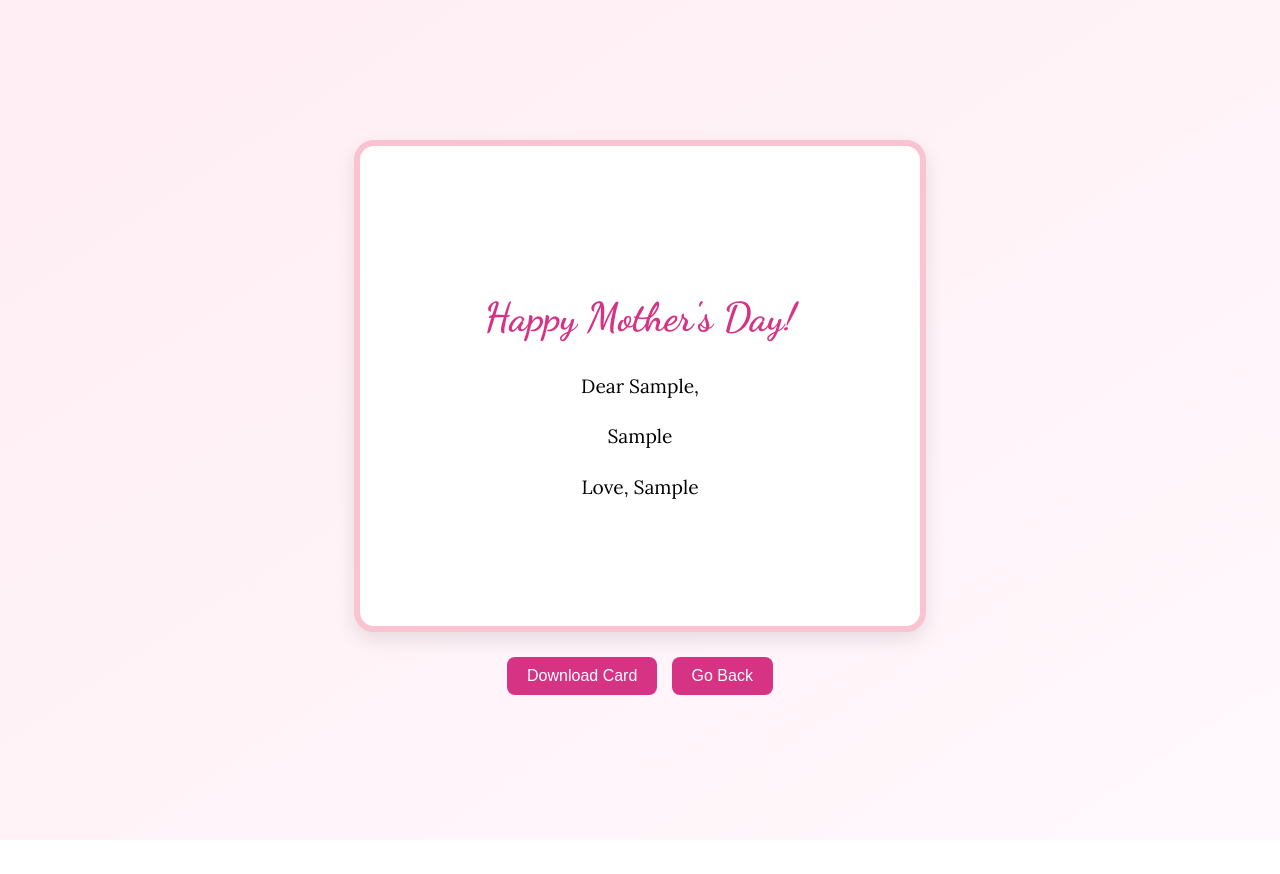
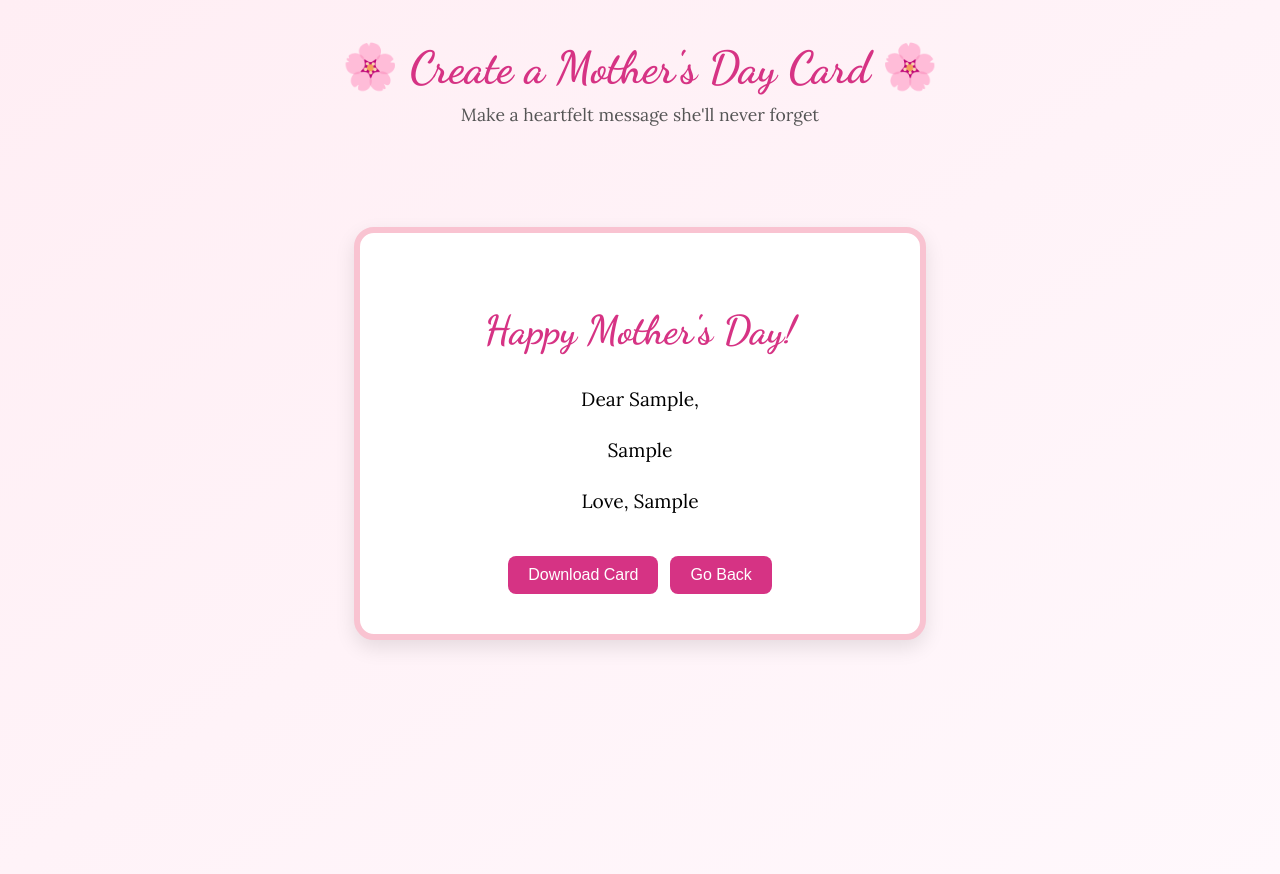
Before and after one commit to HaydenBaek/mothers_day_website, a plain HTML site: page index.html in a window 1280 px wide. Both pictures are taken after typing "Sample", "Sample", "Sample" into the empty fields and a click on the button "Generate Card". Before the commit the page ends 840 px from the top, so only its background shows below. Drawn offline with nearby package versions, Linux system fonts and the light colour scheme.

Commit message:
added more styles and fixed the margin issue

```diff
--- a/index.html
+++ b/index.html
@@ -8,6 +8,11 @@
   <link rel="stylesheet" href="styles.css" />
 </head>
 <body>
+  <header class="landing">
+    <h1 class="title">🌸 Create a Mother's Day Card 🌸</h1>
+    <p class="subtitle">Make a heartfelt message she'll never forget</p>
+  </header>
+
   <form id="cardForm">
     <input type="text" id="yourName" placeholder="Your Name" required />
     <input type="text" id="momName" placeholder="Mom's Name" required />
@@ -21,10 +26,11 @@
       <p id="dearMom"></p>
       <p id="cardMessage"></p>
       <p id="loveFrom"></p>
-    </div>
-    <div class="button-group">
-      <button id="downloadBtn">Download Card</button>
-      <button id="goBackBtn">Go Back</button>
+
+      <div class="button-group">
+        <button id="downloadBtn">Download Card</button>
+        <button id="goBackBtn">Go Back</button>
+      </div>
     </div>
   </div>
 
--- a/script.js
+++ b/script.js
@@ -8,7 +8,9 @@ document.addEventListener('DOMContentLoaded', () => {
   const downloadBtn = document.getElementById('downloadBtn');
   const goBackBtn = document.getElementById('goBackBtn');
 
-  // Handle form submission
+
+
+
   form.addEventListener('submit', (e) => {
     e.preventDefault();
 
@@ -16,21 +18,25 @@ document.addEventListener('DOMContentLoaded', () => {
     const mom = document.getElementById('momName').value;
     const message = document.getElementById('message').value;
 
+
     dearMom.textContent = `Dear ${mom},`;
     cardMessage.textContent = message;
     loveFrom.textContent = `Love, ${name}`;
 
+
+
     form.style.display = 'none';
-    cardWrapper.style.display = 'block';
+    cardWrapper.style.display = 'flex';
   });
 
-  // Handle go back button
+
+
   goBackBtn.addEventListener('click', () => {
-    form.style.display = 'flex'; // restoring original inpuit
+    form.style.display = 'flex';
     cardWrapper.style.display = 'none';
   });
 
-  // downloading the card
+
   downloadBtn.addEventListener('click', () => {
     downloadBtn.style.display = 'none';
     goBackBtn.style.display = 'none';
@@ -48,8 +54,12 @@ document.addEventListener('DOMContentLoaded', () => {
       const x = (pageWidth - imgWidth) / 2;
       const y = (pageHeight - imgHeight) / 2;
 
+
+
       pdf.addImage(imgData, 'PNG', x, y, imgWidth, imgHeight);
       pdf.save('mothers-day-card.pdf');
+
+
 
       downloadBtn.style.display = 'inline-block';
       goBackBtn.style.display = 'inline-block';
--- a/styles.css
+++ b/styles.css
@@ -1,18 +1,94 @@
+
 body {
   font-family: 'Lora', serif;
   background: linear-gradient(to bottom right, #ffeef4, #fff8fc);
   margin: 0;
-    padding: 20px;
+  padding: 40px 20px;
+  min-height: 100vh;
+  display: flex;
+  flex-direction: column;
+  align-items: center;
+}
+
+
+header.landing {
+  text-align: center;
+  margin-bottom: 30px;
+}
+
+.title {
+  font-family: 'Dancing Script', cursive;
+  font-size: 2.8rem;
+  color: #d63384;
+  margin: 0;
+}
+
+.subtitle {
+  font-size: 1.1rem;
+  color: #555;
+  margin-top: 8px;
+}
+
+
+form {
+  width: 100%;
+  max-width: 500px;
+  display: flex;
+  flex-direction: column;
+  gap: 12px;
+  background: #fff;
+  padding: 30px;
+  border-radius: 16px;
+  box-shadow: 0 6px 16px rgba(0, 0, 0, 0.1);
+  margin-bottom: 40px;
+}
+
+input,
+textarea {
+  padding: 10px;
+  font-size: 1em;
+  border: 1px solid #ccc;
+  border-radius: 6px;
+  transition: border-color 0.2s ease, box-shadow 0.2s ease;
+}
+
+input:focus,
+textarea:focus {
+  outline: none;
+  border-color: #d63384;
+  box-shadow: 0 0 0 2px rgba(214, 51, 132, 0.2);
+}
+
+
+button {
+  padding: 10px 20px;
+  border: none;
+  background-color: #d63384;
+  color: white;
+  border-radius: 8px;
+  cursor: pointer;
+  font-size: 1em;
+  transition: background-color 0.2s ease, transform 0.1s ease;
+}
+
+button:hover {
+  background-color: #ad1e65;
+  transform: scale(1.03);
+}
+
+/* Card wrapper and card */
+#cardWrapper {
+  width: 100%;
   display: flex;
   justify-content: center;
   align-items: center;
-    min-height: 100vh;
+  min-height: 60vh;
+  margin-top: 20px;
 }
 
-
 #card {
-        width: 500px;
-        height: 400px;
+  width: 100%;
+  max-width: 500px;
   background: #fff;
   border: 6px solid #f9c3d1;
   border-radius: 20px;
@@ -22,9 +98,9 @@ body {
   display: flex;
   flex-direction: column;
   justify-content: center;
-        position: relative;
 }
 
+/* Card content */
 #card h2 {
   font-family: 'Dancing Script', cursive;
   font-size: 2.5em;
@@ -38,50 +114,10 @@ body {
   line-height: 1.6;
 }
 
+/* Buttons inside the card */
 .button-group {
-        margin-top: 20px;
-        text-align: center;
+  margin-top: 30px;
+  display: flex;
+  justify-content: center;
+  gap: 12px;
 }
-
-      button {
-        padding: 10px 20px;
-        margin: 5px;
-        border: none;
-        background-color: #d63384;
-        color: white;
-        border-radius: 8px;
-        cursor: pointer;
-        font-size: 1em;
-        transition: background-color 0.2s ease;
-      }
-
-      button:hover {
-        background-color: #ad1e65;
-      }
-
-      form {
-        width: 500px;
-        display: flex;
-        flex-direction: column;
-        gap: 12px;
-        margin-bottom: 30px;
-        background: #fff;
-        padding: 30px;
-        border-radius: 16px;
-        box-shadow: 0 6px 16px rgba(0, 0, 0, 0.1);
-      }
-
-      input,
-      textarea {
-        padding: 10px;
-        font-size: 1em;
-        border: 1px solid #ccc;
-        border-radius: 6px;
-      }
-
-      input:focus,
-      textarea:focus {
-        outline: none;
-        border-color: #d63384;
-        box-shadow: 0 0 0 2px rgba(214, 51, 132, 0.2);
-      }
```
Lines whose indentation alone changed are shown as unchanged.
